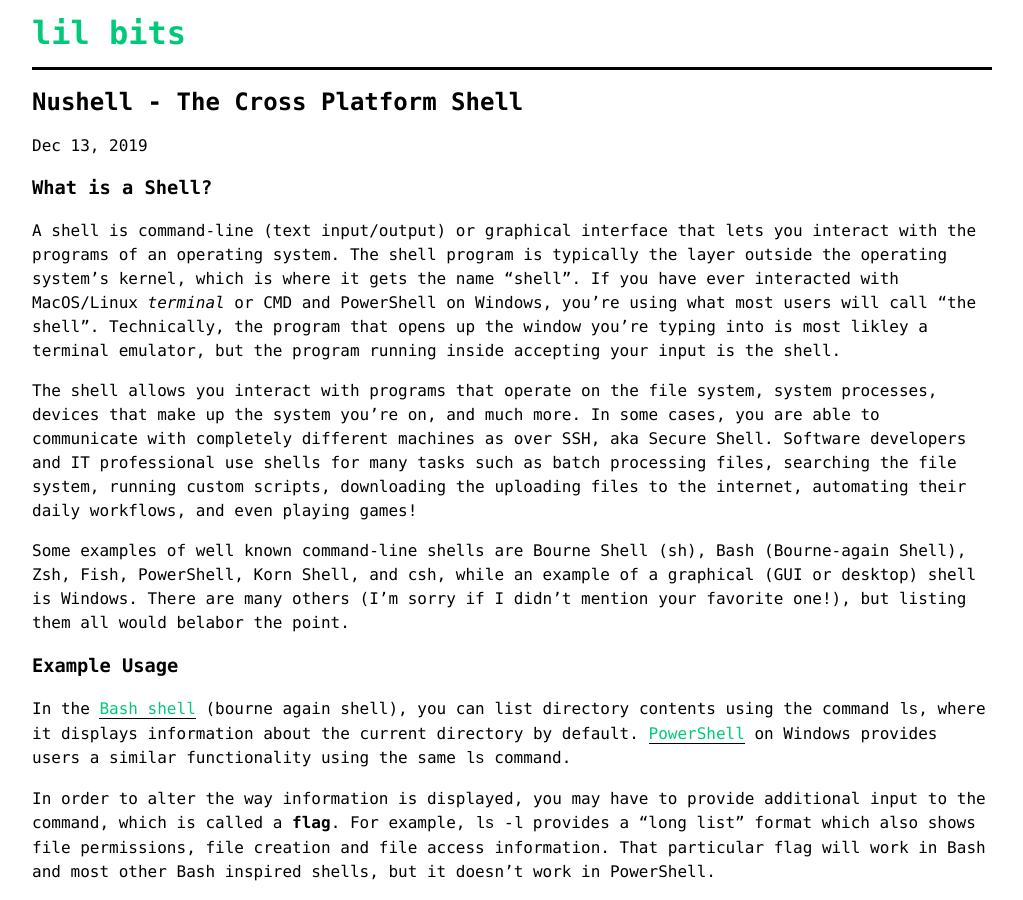
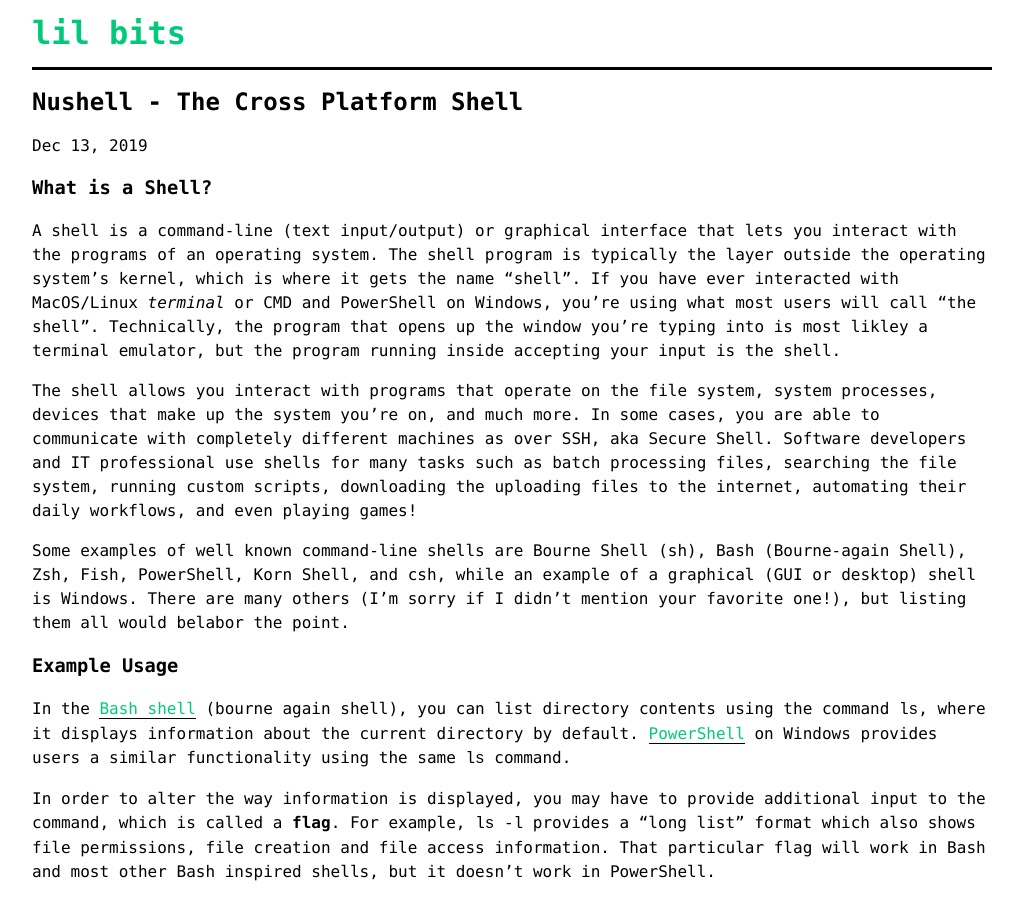
Before and after one commit to notryanb/notryanb.github.io, a Jekyll site: the page built from _posts/2019-12-08-what-is-a-shell.md, in a window 1280 px wide and 900 px high. Shown: the whole window, without its empty margins (128-1151 px from the left). Built offline with Jekyll 4.4.1, drawn with Linux system fonts in a browser that asks for light colours.

Commit message:
fix typo

```diff
--- a/_posts/2019-12-08-what-is-a-shell.md
+++ b/_posts/2019-12-08-what-is-a-shell.md
@@ -9,7 +9,7 @@
 ---
 ### What is a Shell?
 
-A shell is command-line (text input/output) or graphical interface that lets you interact with the programs of an operating system.
+A shell is a command-line (text input/output) or graphical interface that lets you interact with the programs of an operating system.
 The shell program is typically the layer outside the operating system's kernel, which is where it gets the name "shell".
 If you have ever interacted with MacOS/Linux *terminal* or CMD and PowerShell on Windows, you're using what most users will call "the shell".
 Technically, the program that opens up the window you're typing into is most likley a terminal emulator,
```
